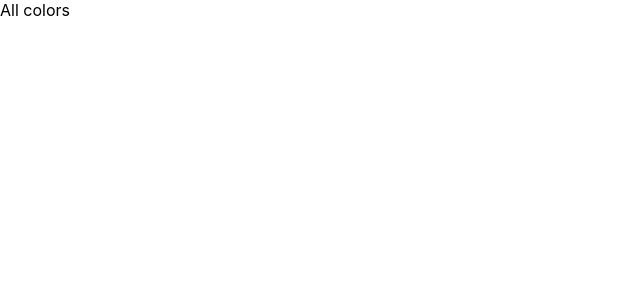
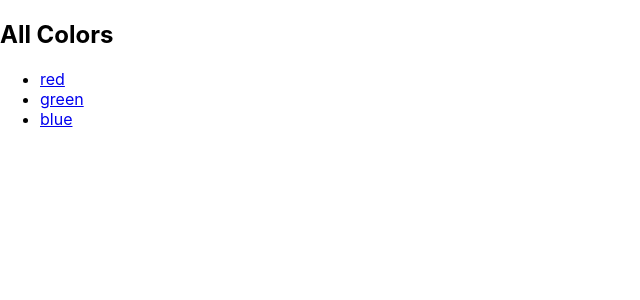
Before and after one commit to Lactantius/react-dogs-colors, a React (Create React App) app: page /colors in a window 1280 px wide. Shown: the top 300 px of the page, without its empty margins (0-640 px from the left). Built offline with nearby package versions, Linux system fonts and the light colour scheme.

Commit message:
ColorList has appropriate links

```diff
--- a/src/App.tsx
+++ b/src/App.tsx
@@ -1,15 +1,19 @@
-import React from "react";
+import React, { useState } from "react";
 import { BrowserRouter } from "react-router-dom";
 import "./App.css";
 
-import { DogProps, DogData } from "./types";
+import { DogProps, DogData, ColorData, ColorProps, AllProps } from "./types";
 
 import Router from "./Router";
 
-function App({ dogs }: DogProps) {
+function App({ dogs, colors }: AllProps) {
+  const [colorList, setColorList] = useState(colors);
+  const addColor = (color: ColorData) =>
+    setColorList((list) => [color, ...list]);
+
   return (
     <BrowserRouter>
-      <Router dogs={dogs} />
+      <Router dogs={dogs} colors={colorList} addColor={addColor} />
     </BrowserRouter>
   );
 }
@@ -57,6 +61,20 @@ App.defaultProps = {
       ],
     },
   ],
+  colors: [
+    {
+      name: "red",
+      code: "#ff0000",
+    },
+    {
+      name: "green",
+      code: "#00ff00",
+    },
+    {
+      name: "blue",
+      code: "#0000ff",
+    },
+  ],
 };
 
 export default App;
--- a/src/Color.tsx
+++ b/src/Color.tsx
@@ -1,6 +1,8 @@
 import React from "react";
 
-function Color() {
+import { ColorProps } from "./types";
+
+function Color({ colors }: ColorProps) {
   return <div className="Color">A color</div>;
 }
 
--- a/src/ColorList.tsx
+++ b/src/ColorList.tsx
@@ -1,7 +1,21 @@
 import React from "react";
+import { Link } from "react-router-dom";
 
-function ColorList(): JSX.Element {
-  return <div className="ColorList">All colors</div>;
+import { ColorProps } from "./types";
+
+function ColorList({ colors }: ColorProps): JSX.Element {
+  return (
+    <div className="ColorList">
+      <h2>All Colors</h2>
+      <ul>
+        {colors.map((color) => (
+          <li key={color.code}>
+            <Link to={color.name}>{color.name}</Link>
+          </li>
+        ))}
+      </ul>
+    </div>
+  );
 }
 
 export default ColorList;
--- /dev/null
+++ b/src/ColorNew.tsx
@@ -0,0 +1,9 @@
+import React from "react";
+
+import { ColorProps } from "./types";
+
+function ColorNew({ colors, add }: ColorProps): JSX.Element {
+  return <div className="ColorNew"></div>;
+}
+
+export default ColorNew;
--- a/src/Router.tsx
+++ b/src/Router.tsx
@@ -1,20 +1,25 @@
 import React from "react";
 import { Routes, Route } from "react-router-dom";
 
-import { DogData, DogProps } from "./types";
+import { DogData, DogProps, AllProps } from "./types";
 
 import Dog from "./Dog";
 import DogList from "./DogList";
+import ColorNew from "./ColorNew";
 import Color from "./Color";
 import ColorList from "./ColorList";
 
-function Router({ dogs }: DogProps) {
+function Router({ dogs, colors, addColor }: AllProps) {
   return (
     <Routes>
       <Route path="dogs/:name" element={<Dog dogs={dogs} />} />
       <Route path="dogs" element={<DogList dogs={dogs} />} />
-      <Route path="colors/:color" element={<Color />} />
-      <Route path="colors" element={<ColorList />} />
+      <Route
+        path="colors/new"
+        element={<ColorNew colors={colors} add={addColor as Function} />}
+      />
+      <Route path="colors/:color" element={<Color colors={colors} />} />
+      <Route path="colors" element={<ColorList colors={colors} />} />
     </Routes>
   );
 }
--- a/src/types.d.ts
+++ b/src/types.d.ts
@@ -9,4 +9,20 @@ interface DogProps {
   dogs: Array<DogData>;
 }
 
-export type { DogData, DogProps };
+interface ColorData {
+  name: string;
+  code: string;
+}
+
+interface ColorProps {
+  colors: ColorData[];
+  add?: Function;
+}
+
+interface AllProps {
+  dogs: Array<DogData>;
+  colors: Array<ColorData>;
+  addColor?: Function;
+}
+
+export type { DogData, DogProps, ColorData, ColorProps, AllProps };
```
